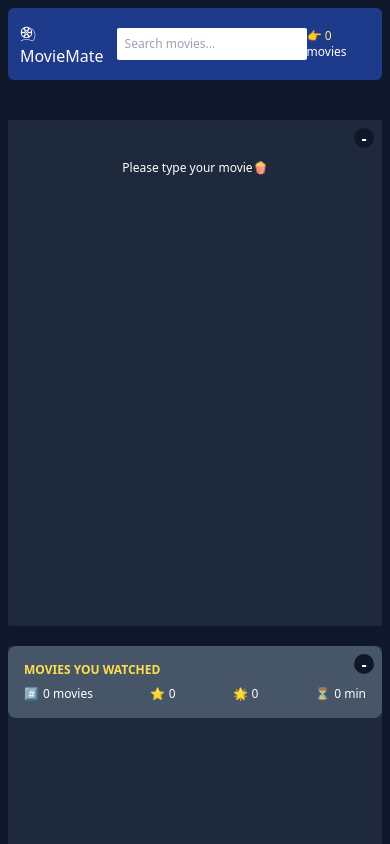
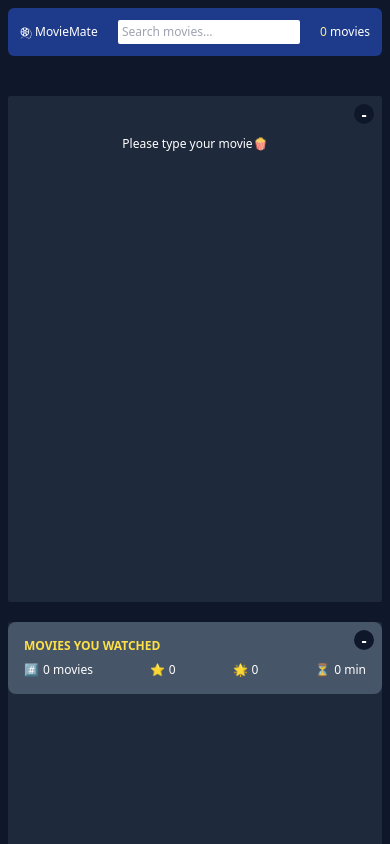
Before and after one commit to GarryAma/MovieMate, a React (Vite) app: page / in a window 390 px wide. Shown: the top 844 px of the page. Built offline with nearby package versions, Linux system fonts and the light colour scheme.

Commit message:
chages on the UI

```diff
--- a/src/RealApp.jsx
+++ b/src/RealApp.jsx
@@ -152,7 +152,7 @@ const RealApp = () => {
           onChange={(e) => setQuery(e.target.value)}
           type="text"
           placeholder="Search movies..."
-          className="p-2 text-xs md:text-xs rounded-sm focus:outline-none"
+          className="p-1 sm:p-2 text-xs md:text-xs rounded-sm focus:outline-none"
           ref={inputElement}
         />
         <NumResult movies={movies.length} />
--- a/src/components/Logo.jsx
+++ b/src/components/Logo.jsx
@@ -3,7 +3,7 @@ import { GiFilmSpool } from "react-icons/gi";
 
 const Logo = () => {
   return (
-    <div className="text-white text-md md:text-xl">
+    <div className="text-white text-xs md:text-xl">
       <GiFilmSpool className="inline" />
       <span> MovieMate</span>
     </div>
--- a/src/components/NumResult.jsx
+++ b/src/components/NumResult.jsx
@@ -4,7 +4,6 @@ const NumResult = ({ movies }) => {
   return (
     <p className="text-white text-xs md:text-sm">
       <span className="hidden sm:inline">Found </span>
-      <span className="sm:hidden">👉 </span>
       <span className="text-yellow-200">{movies} </span>
       movies
     </p>
```
